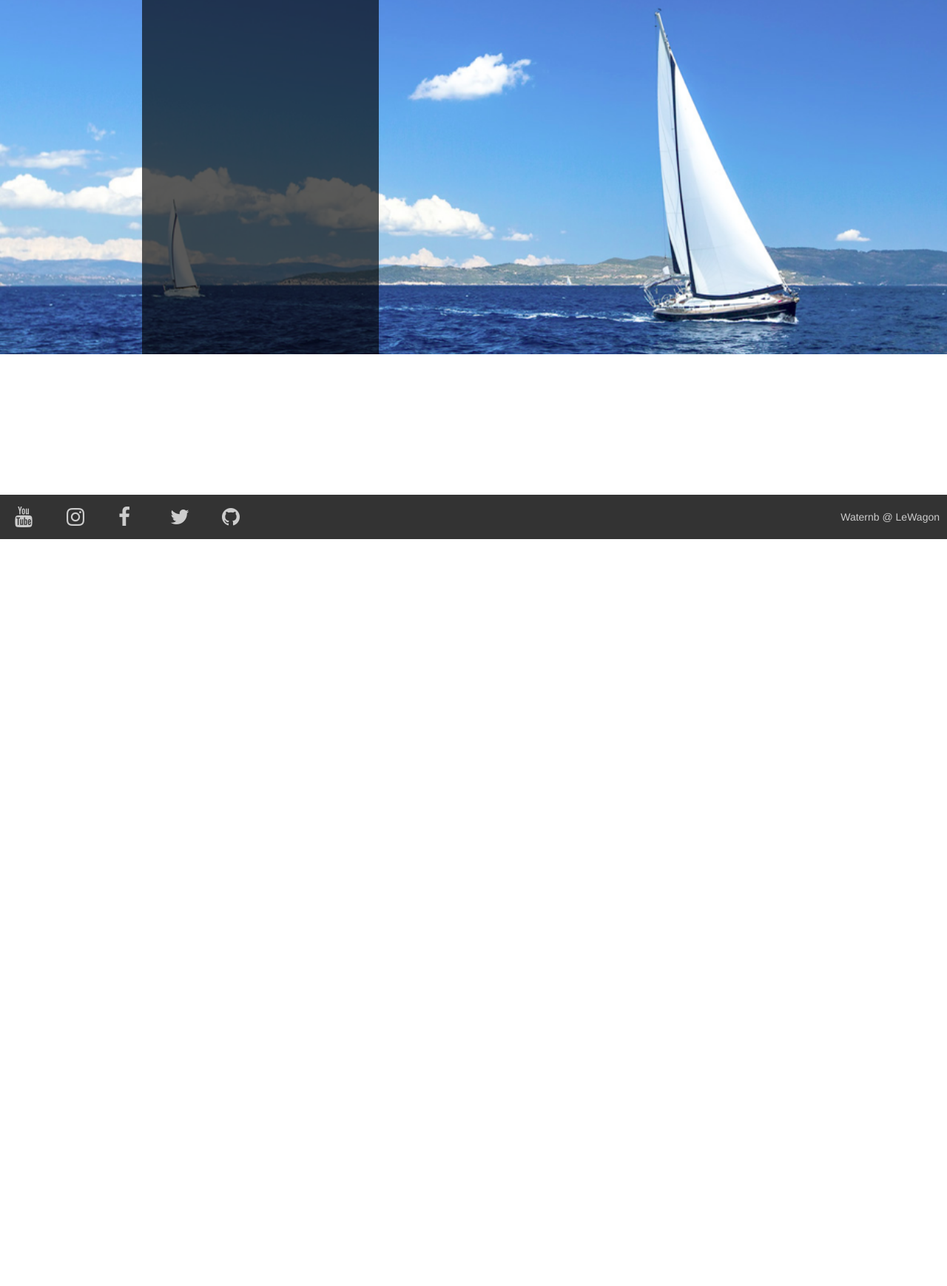
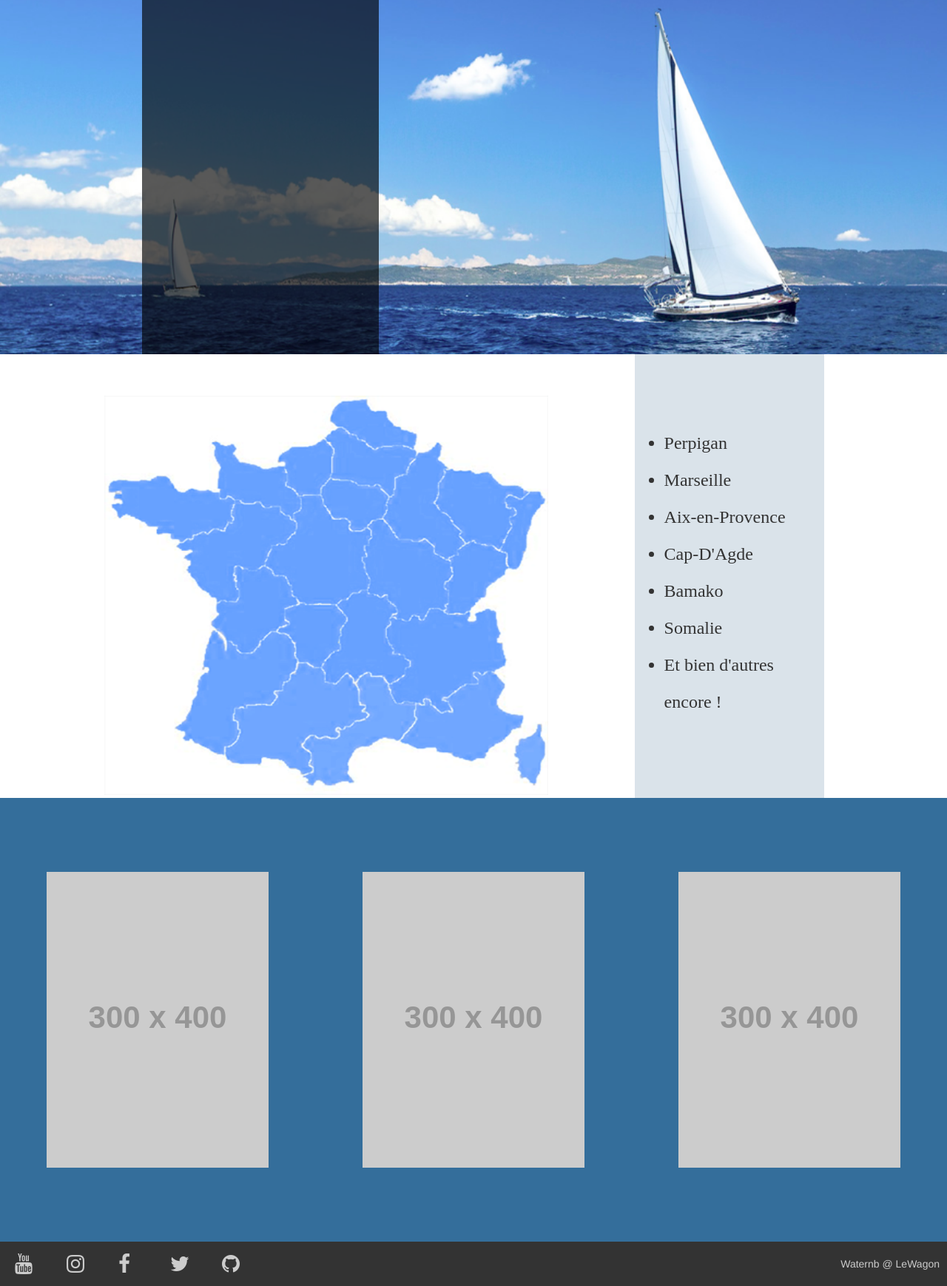
Before and after one commit to TSourdille/rails-airbnb-clone, a Rails app: page / in a window 1280 px wide. Shown: the part 71-1810 px from the top of the page at 74% size. Before the commit the page ends 800 px from the top, so only its background shows below. Run offline with Rails 7, Linux system fonts and the light colour scheme; style sheets or scripts are compiled from the project's sources; parts of the project's set-up code (start-up, migrations or seed data) failed here and were passed over; some libraries are stand-ins or nearby versions.

Commit message:
Dummy page Html done

```diff
--- a/app/assets/stylesheets/home.scss
+++ b/app/assets/stylesheets/home.scss
@@ -7,7 +7,7 @@
   width: 100%;
   padding-right: 0px;
   padding-left: 0px;
-
+  overflow: auto;
 }
 
 .banner-container {
@@ -16,7 +16,6 @@
   background-size: cover;
   width: 100%;
   height: 60vh;
-  background-color: red;
   display: flex;
   justify-content: space-around;
   align-items: center;
@@ -41,3 +40,41 @@
   max-width: 20%;
   text-align: center;
 }
+
+.map-container {
+
+  display: flex;
+  justify-content: space-around;
+  align-items: center;
+  height: 600px;
+
+}
+
+.city-box {
+  background-color: #DAE3EA;
+  width: 20%;
+  height: 100%;
+  display: flex;
+  justify-content: center;
+  align-items: center;
+  font-family: Bariol;
+  font-size: 24px;
+  line-height: 50px;
+  margin-right: 4%;
+}
+
+
+.map-box {
+  padding: 2%;
+  width: 40%;
+  height: 90%;
+
+}
+
+.sample-boats-container {
+  background-color: rgba(2,74,130, 0.8);
+  display: flex;
+  justify-content: space-around;
+  align-items: center;
+  height: 600px;
+}
--- a/app/views/pages/home.html.erb
+++ b/app/views/pages/home.html.erb
@@ -1,6 +1,36 @@
 <div class="banner-container" style="background-image: url(<%= asset_path 'banner_picture.png' %>) ">
 
   <div class="log-box">
+
   </div>
 
 </div>
+
+<div class="map-container">
+
+  <div class="map-box">
+    <%= image_tag("france_map.png", width: '600', height: '540') %>
+  </div>
+
+  <div class="city-box">
+    <div class="city-box-content">
+
+      <ul>
+        <li>Perpigan</li>
+        <li>Marseille</li>
+        <li>Aix-en-Provence</li>
+        <li>Cap-D'Agde</li>
+        <li>Bamako</li>
+        <li>Somalie</li>
+        <li>Et bien d'autres encore !</li>
+      </ul>
+    </div>
+  </div>
+
+</div>
+
+<div class="sample-boats-container">
+    <%= image_tag("http://placehold.it/300x400") %>
+    <%= image_tag("http://placehold.it/300x400") %>
+    <%= image_tag("http://placehold.it/300x400") %>
+</div>
```
Also changed, not shown: app/assets/images/france_map.png (added), app/assets/stylesheets/application.scss (line endings or trailing spaces).
